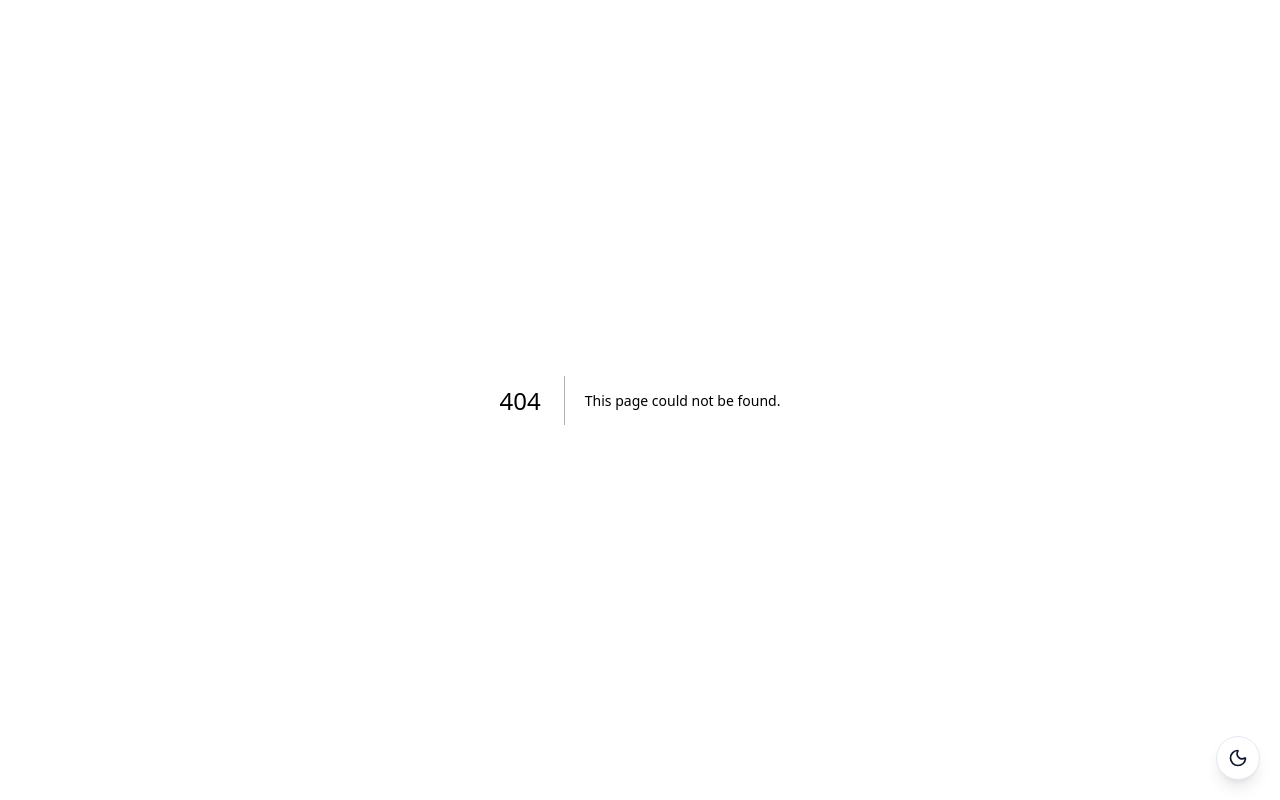
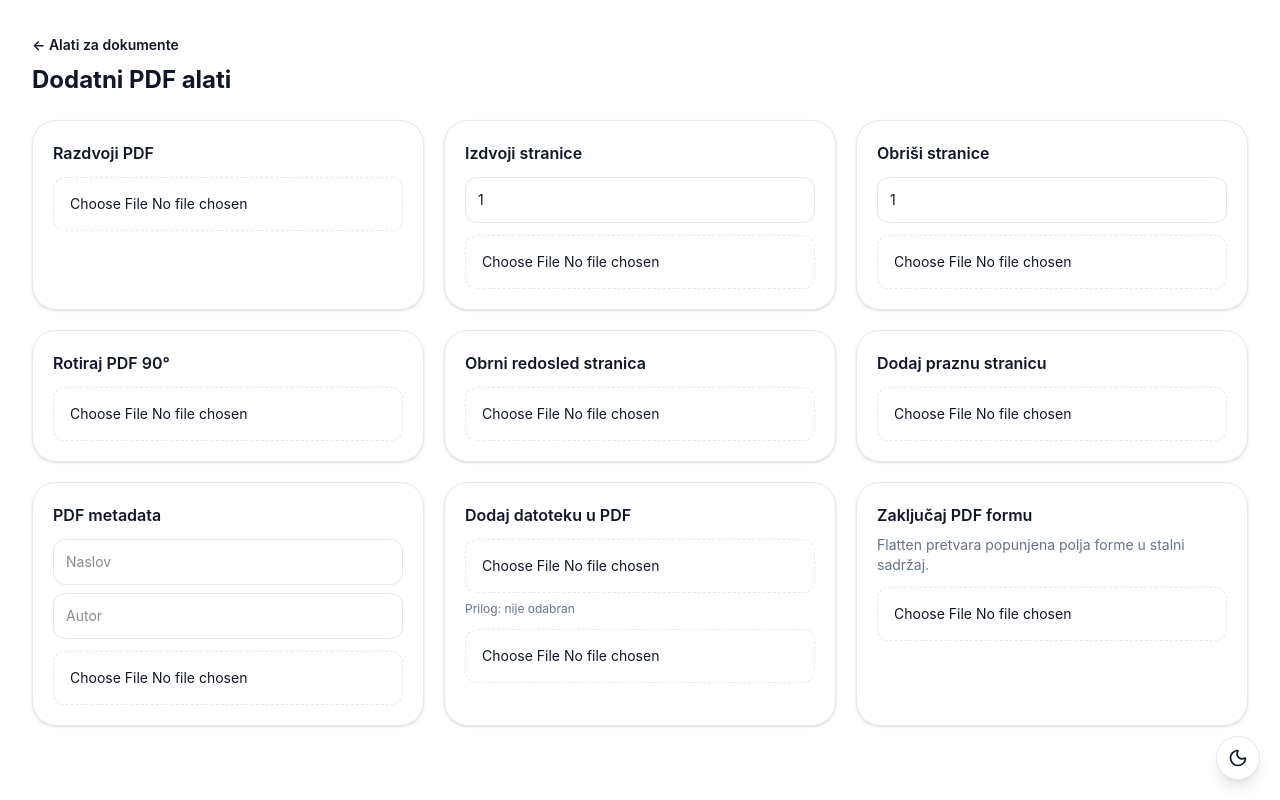
Before and after one commit to Jona909090/Dokument-ai, a Next.js app: page /tools/pdf-extra in a window 1280 px wide. Before the commit this address had no page. Built offline with nearby package versions, Linux system fonts and the light colour scheme.

Commit message:
Add non-duplicate PDF document tools

```diff
--- /dev/null
+++ b/src/app/tools/pdf-extra/page.tsx
@@ -0,0 +1,106 @@
+"use client";
+
+import Link from "next/link";
+import { useState } from "react";
+import { PDFDocument, degrees } from "pdf-lib";
+
+function download(bytes: Uint8Array, name: string) {
+  const blob = new Blob([new Uint8Array(bytes)], { type: "application/pdf" });
+  const url = URL.createObjectURL(blob);
+  const a = document.createElement("a");
+  a.href = url; a.download = name; a.click(); URL.revokeObjectURL(url);
+}
+
+const card = "rounded-3xl border bg-card p-5 shadow-sm";
+const upload = "mt-3 block w-full cursor-pointer rounded-xl border border-dashed p-4 text-sm";
+
+export default function PdfExtraTools() {
+  const [status, setStatus] = useState("");
+  const [pages, setPages] = useState("1");
+  const [title, setTitle] = useState("");
+  const [author, setAuthor] = useState("");
+  const [attachment, setAttachment] = useState<File | null>(null);
+
+  async function splitPdf(file: File) {
+    const src = await PDFDocument.load(await file.arrayBuffer());
+    for (let i = 0; i < src.getPageCount(); i++) {
+      const out = await PDFDocument.create();
+      const [page] = await out.copyPages(src, [i]); out.addPage(page);
+      download(await out.save(), `${file.name.replace(/\.pdf$/i, "")}-stranica-${i + 1}.pdf`);
+    }
+    setStatus(`Razdvojeno ${src.getPageCount()} stranica.`);
+  }
+
+  async function extractPages(file: File) {
+    const src = await PDFDocument.load(await file.arrayBuffer());
+    const indexes = pages.split(",").map(v => Number(v.trim()) - 1).filter(v => Number.isInteger(v) && v >= 0 && v < src.getPageCount());
+    if (!indexes.length) return setStatus("Unesi ispravne brojeve stranica, npr. 1,3,5.");
+    const out = await PDFDocument.create();
+    const copied = await out.copyPages(src, indexes); copied.forEach(p => out.addPage(p));
+    download(await out.save(), `${file.name.replace(/\.pdf$/i, "")}-izdvojeno.pdf`); setStatus("Stranice izdvojene.");
+  }
+
+  async function deletePages(file: File) {
+    const pdf = await PDFDocument.load(await file.arrayBuffer());
+    const indexes = pages.split(",").map(v => Number(v.trim()) - 1).filter(v => Number.isInteger(v) && v >= 0 && v < pdf.getPageCount()).sort((a,b)=>b-a);
+    indexes.forEach(i => pdf.removePage(i));
+    download(await pdf.save(), `${file.name.replace(/\.pdf$/i, "")}-bez-stranica.pdf`); setStatus("Odabrane stranice obrisane.");
+  }
+
+  async function rotatePdf(file: File) {
+    const pdf = await PDFDocument.load(await file.arrayBuffer());
+    pdf.getPages().forEach(p => p.setRotation(degrees((p.getRotation().angle + 90) % 360)));
+    download(await pdf.save(), `${file.name.replace(/\.pdf$/i, "")}-rotiran.pdf`); setStatus("Sve stranice rotirane 90°.");
+  }
+
+  async function reversePdf(file: File) {
+    const src = await PDFDocument.load(await file.arrayBuffer());
+    const out = await PDFDocument.create();
+    const idx = src.getPageIndices().reverse();
+    const copied = await out.copyPages(src, idx); copied.forEach(p => out.addPage(p));
+    download(await out.save(), `${file.name.replace(/\.pdf$/i, "")}-obrnuti-redosled.pdf`); setStatus("Redosled stranica obrnut.");
+  }
+
+  async function addBlank(file: File) {
+    const pdf = await PDFDocument.load(await file.arrayBuffer());
+    const last = pdf.getPages().at(-1); const size = last ? last.getSize() : { width: 595, height: 842 };
+    pdf.addPage([size.width, size.height]);
+    download(await pdf.save(), `${file.name.replace(/\.pdf$/i, "")}-prazna-stranica.pdf`); setStatus("Prazna stranica dodata.");
+  }
+
+  async function metadata(file: File) {
+    const pdf = await PDFDocument.load(await file.arrayBuffer());
+    if (title.trim()) pdf.setTitle(title.trim()); if (author.trim()) pdf.setAuthor(author.trim());
+    pdf.setModificationDate(new Date());
+    download(await pdf.save(), `${file.name.replace(/\.pdf$/i, "")}-metadata.pdf`); setStatus("Metadata spremljena.");
+  }
+
+  async function attachFile(pdfFile: File) {
+    if (!attachment) return setStatus("Prvo odaberi datoteku za prilog.");
+    const pdf = await PDFDocument.load(await pdfFile.arrayBuffer());
+    await pdf.attach(await attachment.arrayBuffer(), attachment.name, { mimeType: attachment.type || "application/octet-stream", modificationDate: new Date() });
+    download(await pdf.save(), `${pdfFile.name.replace(/\.pdf$/i, "")}-sa-prilogom.pdf`); setStatus("Datoteka dodata kao PDF prilog.");
+  }
+
+  async function flattenForm(file: File) {
+    const pdf = await PDFDocument.load(await file.arrayBuffer());
+    pdf.getForm().flatten();
+    download(await pdf.save(), `${file.name.replace(/\.pdf$/i, "")}-flatten.pdf`); setStatus("PDF forma zaključana/flattened.");
+  }
+
+  return <main className="min-h-screen bg-background p-4 sm:p-8"><div className="mx-auto max-w-7xl">
+    <div className="mb-6"><Link href="/tools" className="text-sm font-semibold">← Alati za dokumente</Link><h1 className="mt-2 text-2xl font-bold">Dodatni PDF alati</h1></div>
+    {status && <div className="mb-5 rounded-xl border bg-card p-3 text-sm">{status}</div>}
+    <div className="grid gap-5 md:grid-cols-2 xl:grid-cols-3">
+      <section className={card}><h2 className="font-semibold">Razdvoji PDF</h2><input className={upload} type="file" accept="application/pdf" onChange={e=>{const f=e.target.files?.[0];if(f)void splitPdf(f)}}/></section>
+      <section className={card}><h2 className="font-semibold">Izdvoji stranice</h2><input value={pages} onChange={e=>setPages(e.target.value)} className="mt-3 w-full rounded-xl border p-3 text-sm" placeholder="1,3,5"/><input className={upload} type="file" accept="application/pdf" onChange={e=>{const f=e.target.files?.[0];if(f)void extractPages(f)}}/></section>
+      <section className={card}><h2 className="font-semibold">Obriši stranice</h2><input value={pages} onChange={e=>setPages(e.target.value)} className="mt-3 w-full rounded-xl border p-3 text-sm" placeholder="2,4"/><input className={upload} type="file" accept="application/pdf" onChange={e=>{const f=e.target.files?.[0];if(f)void deletePages(f)}}/></section>
+      <section className={card}><h2 className="font-semibold">Rotiraj PDF 90°</h2><input className={upload} type="file" accept="application/pdf" onChange={e=>{const f=e.target.files?.[0];if(f)void rotatePdf(f)}}/></section>
+      <section className={card}><h2 className="font-semibold">Obrni redosled stranica</h2><input className={upload} type="file" accept="application/pdf" onChange={e=>{const f=e.target.files?.[0];if(f)void reversePdf(f)}}/></section>
+      <section className={card}><h2 className="font-semibold">Dodaj praznu stranicu</h2><input className={upload} type="file" accept="application/pdf" onChange={e=>{const f=e.target.files?.[0];if(f)void addBlank(f)}}/></section>
+      <section className={card}><h2 className="font-semibold">PDF metadata</h2><input value={title} onChange={e=>setTitle(e.target.value)} className="mt-3 w-full rounded-xl border p-3 text-sm" placeholder="Naslov"/><input value={author} onChange={e=>setAuthor(e.target.value)} className="mt-2 w-full rounded-xl border p-3 text-sm" placeholder="Autor"/><input className={upload} type="file" accept="application/pdf" onChange={e=>{const f=e.target.files?.[0];if(f)void metadata(f)}}/></section>
+      <section className={card}><h2 className="font-semibold">Dodaj datoteku u PDF</h2><input className={upload} type="file" onChange={e=>setAttachment(e.target.files?.[0]||null)}/><p className="mt-2 text-xs text-muted-foreground">Prilog: {attachment?.name || "nije odabran"}</p><input className={upload} type="file" accept="application/pdf" onChange={e=>{const f=e.target.files?.[0];if(f)void attachFile(f)}}/></section>
+      <section className={card}><h2 className="font-semibold">Zaključaj PDF formu</h2><p className="mt-2 text-sm text-muted-foreground">Flatten pretvara popunjena polja forme u stalni sadržaj.</p><input className={upload} type="file" accept="application/pdf" onChange={e=>{const f=e.target.files?.[0];if(f)void flattenForm(f)}}/></section>
+    </div>
+  </div></main>;
+}
```
